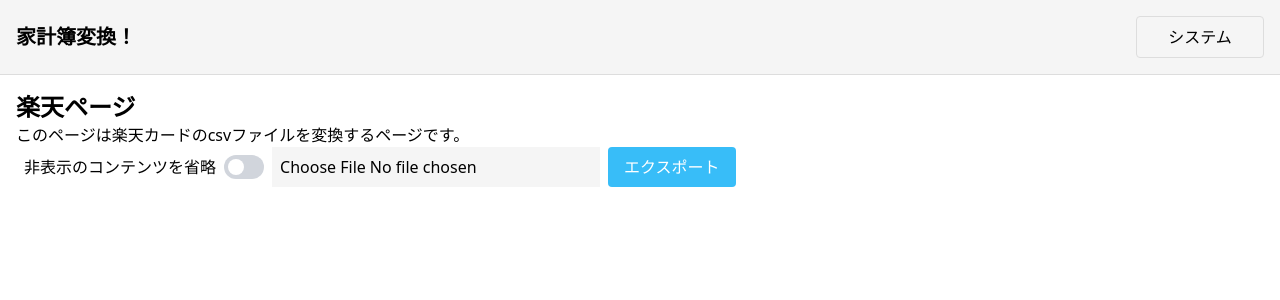
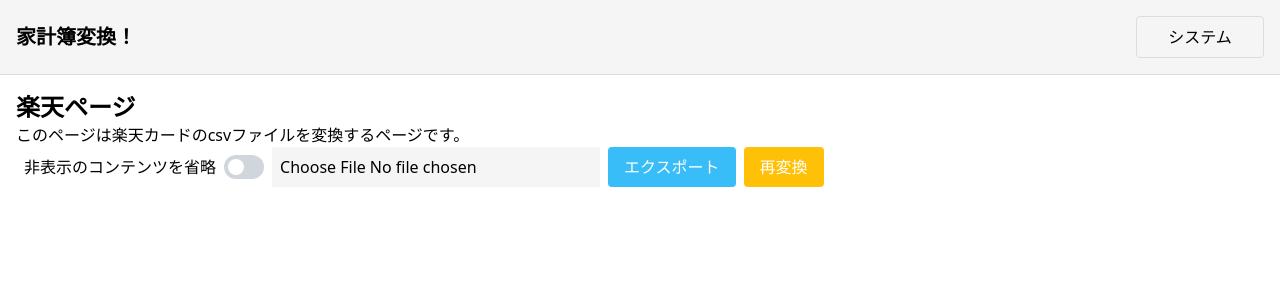
Before and after one commit to KadoProG/household-accounting-web-app, a React (Vite) app: page /rakuten in a window 1280 px wide. Shown: the top 300 px of the page. Built offline with nearby package versions, Linux system fonts and the light colour scheme.

Commit message:
feat: 再変換ボタンの追加

```diff
--- a/src/features/CSVProcessor/index.tsx
+++ b/src/features/CSVProcessor/index.tsx
@@ -52,6 +52,13 @@
     exportCsv(exportData, exportFileName);
   }, [tableData, customRows, exportFileName]);
 
+  // 再変換処理を実行する関数
+  const handleReconvert = useCallback(() => {
+    if (tableData.length === 0) return;
+
+    setCustomRows(makeCustomValues(tableData[0]));
+  }, [tableData, makeCustomValues]);
+
   return (
     <div className="relative">
       {isDragging && <DropOverlay>CSVファイルをここにドロップ</DropOverlay>}
@@ -71,6 +78,14 @@
       >
         エクスポート
       </button>
+      <button
+        type="button"
+        className="hover:bg-bg-warning-hover hover:dark:bg-bg-warning-hover-dark ml-2 cursor-pointer rounded bg-bg-warning px-4 py-2 text-white dark:bg-bg-warning-dark"
+        onClick={handleReconvert}
+        disabled={tableData.length === 0}
+      >
+        再変換
+      </button>
       <CSVDataTable data={tableData} customRows={customRows} hiddenDisable={hiddenDisable} />
     </div>
   );
```
